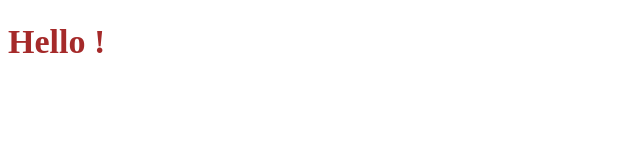
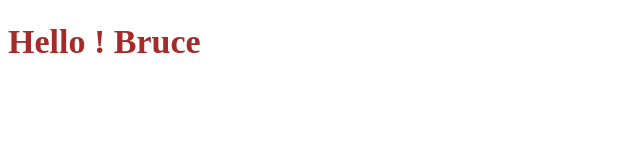
Before and after one commit to brucetasy/gitWeek04, a plain HTML site: page index.html in a window 1280 px wide. Shown: the whole page, without its empty margins (0-640 px from the left). Drawn offline with Linux system fonts and the light colour scheme.

Commit message:
PATH 晚一步推檔

```diff
--- a/index.html
+++ b/index.html
@@ -7,6 +7,6 @@
     <title>第四周本地衝突實現與解決</title>
 </head>
 <body>
-    <h1>Hello !</h1>
+    <h1>Hello ! Bruce</h1>
 </body>
 </html>
```
